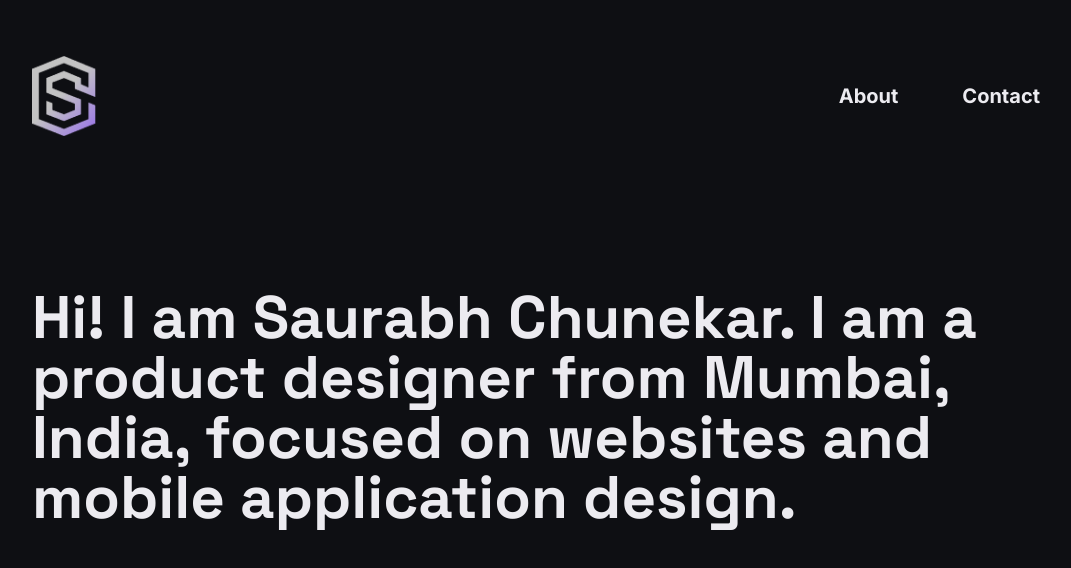
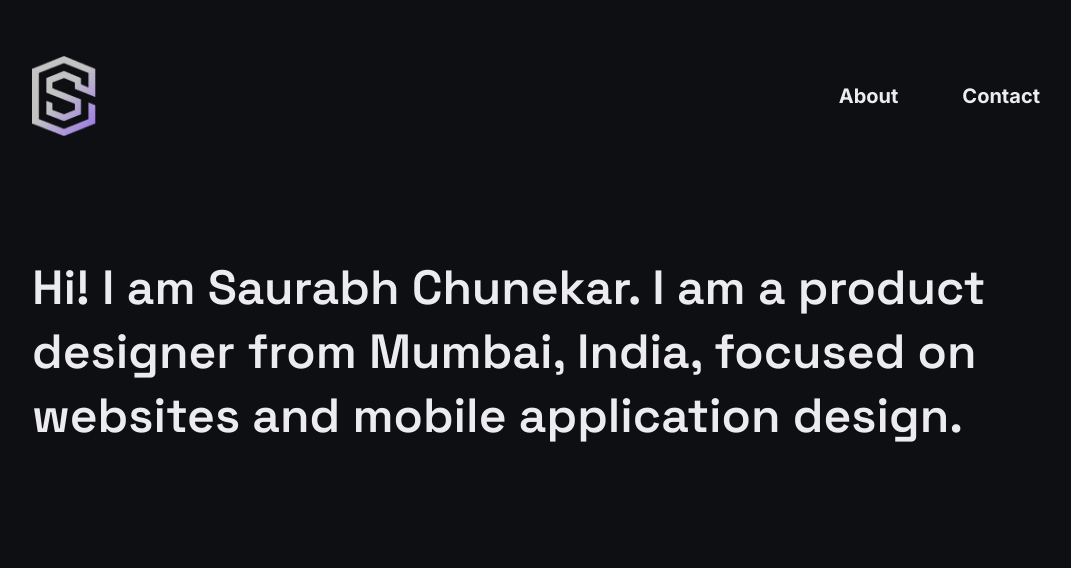
Before and after one commit to AnkurChunekar/saurabh-portfolio, a Next.js app: page / in a window 1280 px wide. Shown: the top 568 px of the page, without its empty margins (96-1167 px from the left). Built offline with nearby package versions, Linux system fonts and the light colour scheme.

Commit message:
feat: add hero

```diff
--- a/components/Hero.jsx
+++ b/components/Hero.jsx
@@ -5,7 +5,9 @@ const heroText =
 
 const Hero = () => {
   return (
-    <h1 className="font-secondary font-bold text-6xl mt-24">{heroText}</h1>
+    <h1 className="font-secondary font-semibold text-5xl mb-24 mt-16 leading-16">
+      {heroText}
+    </h1>
   );
 };
 
```
